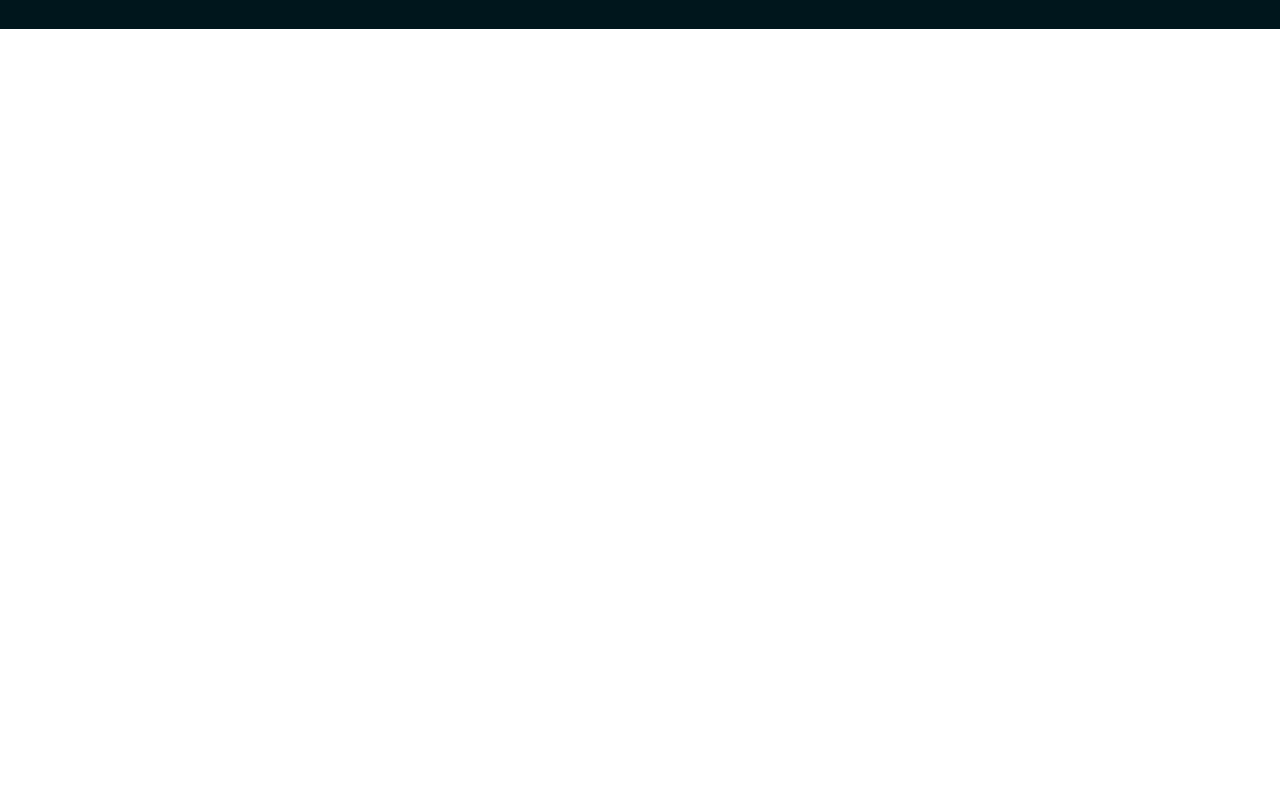
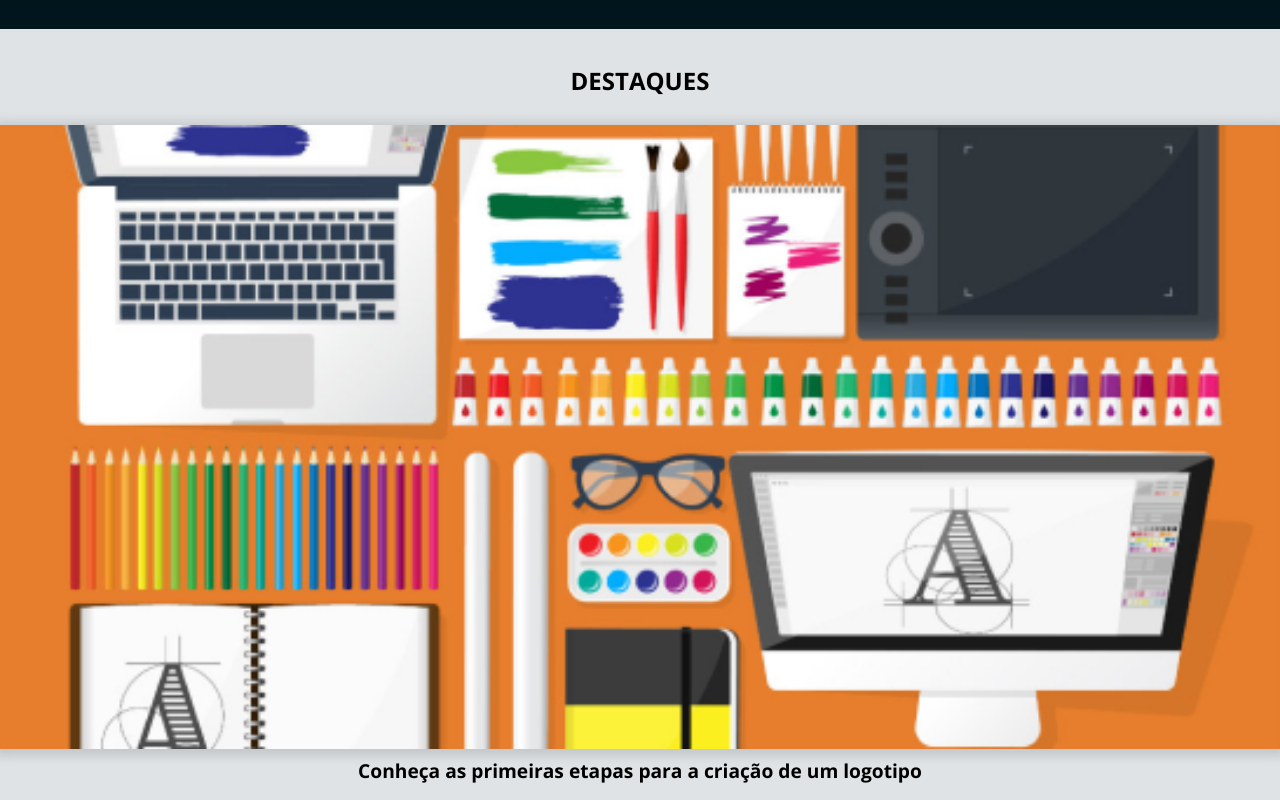
Before and after one commit to BEvanovick/Layout_alura, a plain HTML site: page index.html in a window 1280 px wide. Shown: the part 380-1180 px from the top of the page. Before the commit the page ends 800 px from the top, so only its background shows below. Drawn offline with nearby package versions, Linux system fonts and the light colour scheme.

Commit message:
Confecção da área de destaques

```diff
--- /dev/null
+++ b/css/destaques.css
@@ -0,0 +1,41 @@
+.destaques {
+    background-color: var(--azul-claro);
+    padding-top: 2.5rem;
+    padding-bottom: 2rem;
+}
+
+.destaques__titulo {
+    color: var(--cinza-escuro);
+    font-weight: 700;
+    font-size: 1.5rem;
+    font-family: var(--monteserrat);
+    text-transform: uppercase;
+    text-align: center;
+    margin-bottom: 2rem;
+}
+
+.destaques__painel {
+    display: flex;
+    flex-direction: column;
+    align-items: center;
+
+    margin-bottom: 2rem;
+}
+
+.destaques__painel-imagem {
+    width: 100vw;
+    box-shadow: 0 2px 10px 5px #00000020;
+    margin-bottom: .5rem;
+}
+
+.destaques__painel-texto {
+    font-weight: 700;
+    font-size: 1.2rem;
+    line-height: normal;
+}
+
+.destaques__botao {
+    color: var(--vermelho-forte);
+    border-color: var(--vermelho-forte);
+    margin: 0 auto;
+}
--- a/index.html
+++ b/index.html
@@ -11,6 +11,7 @@
 <link href="css/base.css" rel="stylesheet">
 <link href="css/cabecalho.css" rel="stylesheet">
 <link href="css/chamada.css" rel="stylesheet">
+<link href="css/destaques.css" rel="stylesheet">
 
     </head>
     <body>
@@ -34,6 +35,22 @@
                 <p class="chamada__texto">Apeperia tem um jeito inovador de comparar e montar aplicativos para pequenas e médias empresas.</p>
                 <a href="#" class="chamada__botao botao">Conheça os planos</a>
             </section>
+            <section class="destaques container">
+                <h2 class="destaques__titulo">Destaques</h2>
+                <a href="#">
+                    <figure class="destaques__painel">
+                        <img src="img/comecando-criar-logotipo.png" alt="Painel do post sobre criação de logotipo" class="destaques__painel-imagem">
+                        <figcaption class="destaques__painel-texto">Conheça as primeiras etapas para a criação de um logotipo</figcaption>
+                    </figure>
+                </a>
+                <a href="#">
+                    <figure class="destaques__painel">
+                        <img src="img/dicas-fotografia.png" alt="Painel do post sobre fotografia com celular" class="destaques__painel-imagem">
+                        <figcaption class="destaques__painel-texto">Veja dicas de como fotografar usando seu celular</figcaption>
+                    </figure>
+                </a>
+                <a href="#" class="destaques__botao botao">Receber destaques por e-mail</a>
+            </section>
         </main>
 
     </body>
```
